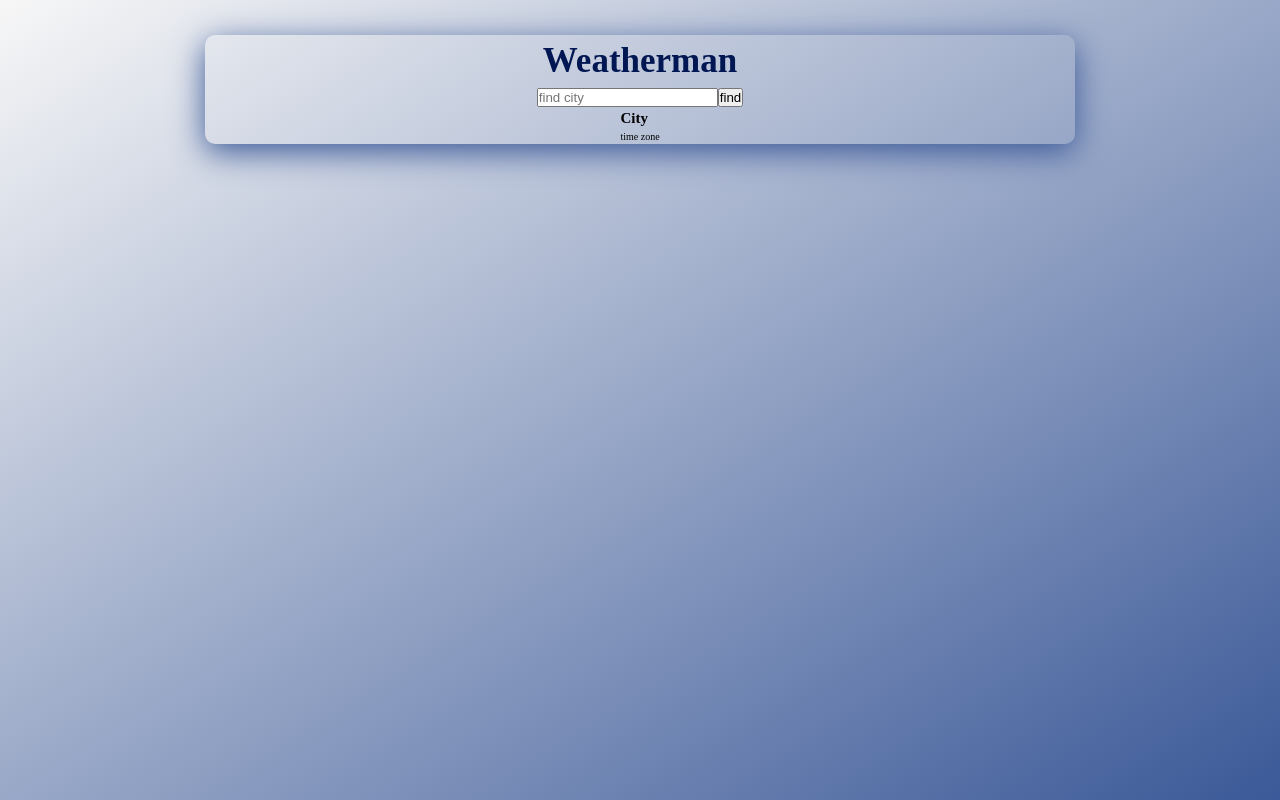
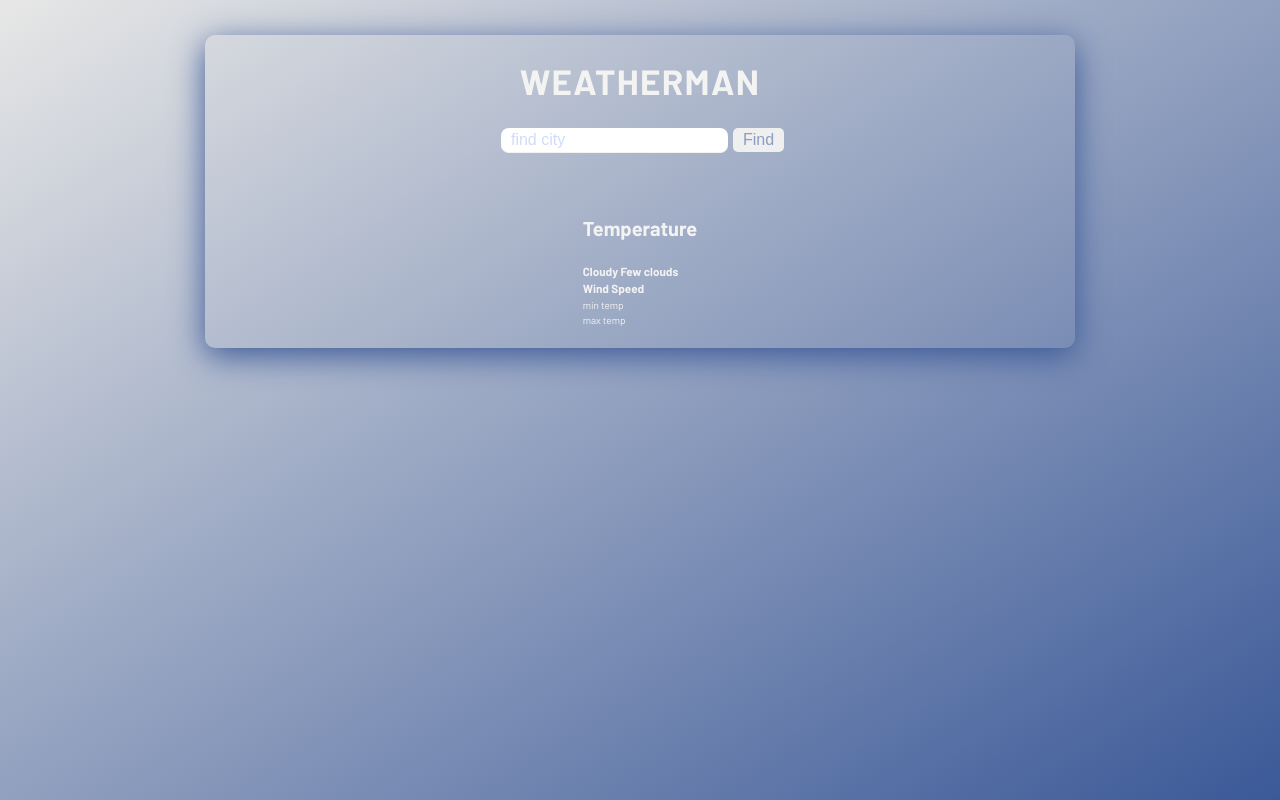
Before and after one commit to BojanMijatovic/Learn-React-step-by-step, a React (Create React App) app in the folder Practice Projects/weather/: page / in a window 1280 px wide. Built offline with nearby package versions, Linux system fonts and the light colour scheme.

Commit message:
work on style

```diff
--- a/Practice Projects/weather/src/components/header/Header.module.scss
+++ b/Practice Projects/weather/src/components/header/Header.module.scss
@@ -1,6 +1,9 @@
 @import '../style/core/variables';
 .title {
-    color: $main-dark-color;
+    // color: $main-dark-color;
+    color: #f3f3f2;
     font-size: 3.5rem;
-    text-transform: capitalize;
+    margin: 2rem 0;
+    text-transform: uppercase;
+    letter-spacing: 1.3px;
 }
--- a/Practice Projects/weather/src/components/searchBar/SearchBar.js
+++ b/Practice Projects/weather/src/components/searchBar/SearchBar.js
@@ -1,3 +1,4 @@
+import styles from './SearchBar.module.scss';
 import { useState } from 'react';
 
 const SearchBar = ({ findCity }) => {
@@ -11,14 +12,17 @@ const SearchBar = ({ findCity }) => {
   };
 
   return (
-    <form onSubmit={onFormSubmit}>
+    <form className={styles.form} onSubmit={onFormSubmit}>
       <input
+        className={styles.input}
         type='text'
         placeholder='find city'
         onChange={(e) => setCity(e.target.value)}
         value={city}
       />
-      <button type='submit'>find</button>
+      <button type='submit' className={styles.btn}>
+        find
+      </button>
     </form>
   );
 };
--- /dev/null
+++ b/Practice Projects/weather/src/components/searchBar/SearchBar.module.scss
@@ -0,0 +1,21 @@
+@import '../style/core/variables';
+@import '../style/ui/btn.module';
+.form {
+    margin-bottom: 2rem;
+    .input {
+        border: none;
+        border-bottom: 1px solid $ivory-color;
+        margin: 0 0.5rem;
+        outline: none;
+        padding: 0.3rem 1rem;
+        font-size: 1.6rem;
+        border-radius: 0.8rem;
+        &::placeholder {
+            opacity: 0.8;
+            color: $main-color;
+        }
+        &:focus {
+            border-color: 1px solid $ivory-color;
+        }
+    }
+}
--- a/Practice Projects/weather/src/components/searchResult/SearchResult.js
+++ b/Practice Projects/weather/src/components/searchResult/SearchResult.js
@@ -14,7 +14,6 @@ const SearchResult = ({ city }) => {
             q: city,
             lat: '0',
             lon: '0',
-            id: '2172797',
             lang: 'null',
             units: 'metric',
             mode: 'xml, html',
@@ -28,7 +27,6 @@ const SearchResult = ({ city }) => {
       );
       setNewCity(data);
     };
-
     const timeoutId = setTimeout(() => {
       //  set if we don`t have default search term
       if (city) {
--- a/Practice Projects/weather/src/components/showCity/ShowCity.js
+++ b/Practice Projects/weather/src/components/showCity/ShowCity.js
@@ -1,8 +1,24 @@
+import styles from './ShowCity.module.scss';
+
 const ShowCity = ({ newCity }) => {
   return (
-    <div>
-      <h2>City {newCity.name}</h2>
-      <p>time zone {newCity.timezone}</p>
+    <div className={styles.city}>
+      <h1 className={styles.name}>{newCity.name}</h1>
+      <div className=''>
+        <h1>Temperature</h1>
+        <div className={styles.info}>
+          <h3>
+            Cloudy <span>Few clouds</span>
+          </h3>
+          <h3>
+            Wind <span>Speed</span>
+          </h3>
+        </div>
+        <div className='date'>
+          <p>min temp</p>
+          <p>max temp</p>
+        </div>
+      </div>
     </div>
   );
 };
--- /dev/null
+++ b/Practice Projects/weather/src/components/showCity/ShowCity.module.scss
@@ -0,0 +1,15 @@
+.city {
+    display: flex;
+    flex-direction: column;
+    align-items: flex-start;
+    justify-content: center;
+    margin: 2rem 0;
+    .name {
+        font-size: 4rem;
+        font-weight: 500;
+        margin: 1rem;
+    }
+    .info {
+        margin-top: 2rem;
+    }
+}
--- /dev/null
+++ b/Practice Projects/weather/src/components/style/core/_reset.scss
@@ -0,0 +1,29 @@
+@import './variables';
+body {
+    min-height: 100vh;
+    background-image: linear-gradient( to bottom right, $white-smoke-color, $mariner-color);
+    padding: 3.5rem 1.5rem;
+    background-attachment: fixed;
+    max-width: 90rem;
+    margin: auto;
+    font-family: 'Barlow', sans-serif;
+    color: $ivory-color;
+}
+
+* {
+    box-sizing: border-box;
+    margin: 0;
+    padding: 0;
+}
+
+::before,
+::after {
+    box-sizing: border-box;
+}
+
+html {
+    font-size: 62.5%;
+    line-height: 1.5;
+    overflow-x: hidden;
+    -webkit-tap-highlight-color: transparent;
+}
--- a/Practice Projects/weather/src/components/style/core/_variables.scss
+++ b/Practice Projects/weather/src/components/style/core/_variables.scss
@@ -1,6 +1,7 @@
 $white: #ffffff;
-$white-smoke-color: #f7f7f7;
+$white-smoke-color: #e7e7e6;
 $mystic-color: #dfe3ee;
+$ivory-color: #f3f3f2;
 $rock-blue-color: #8b9dc3;
 $mariner-color: #3b5998;
 $main-color: #c4d3fa;
--- /dev/null
+++ b/Practice Projects/weather/src/components/style/ui/_btn.module.scss
@@ -0,0 +1,10 @@
+.btn {
+    font-size: 1.6rem;
+    color: $rock-blue-color;
+    padding: 0.3rem 1rem;
+    border-radius: 0.5rem;
+    font-weight: 500;
+    outline: none;
+    border: none;
+    text-transform: capitalize;
+}
--- a/Practice Projects/weather/src/main.scss
+++ b/Practice Projects/weather/src/main.scss
@@ -1,27 +1,3 @@
+@import url('https://fonts.googleapis.com/css2?family=Barlow:wght@300;400;500;700&display=swap');
+@import './components/style/core/reset';
 @import '../src/components/style/core/variables';
-body {
-    min-height: 100vh;
-    background-image: linear-gradient( to bottom right, $white-smoke-color, $mariner-color);
-    padding: 3.5rem 1.5rem;
-    background-attachment: fixed;
-    max-width: 90rem;
-    margin: auto;
-}
-
-* {
-    box-sizing: border-box;
-    margin: 0;
-    padding: 0;
-}
-
-::before,
-::after {
-    box-sizing: border-box;
-}
-
-html {
-    font-size: 62.5%;
-    line-height: 1.5;
-    overflow-x: hidden;
-    -webkit-tap-highlight-color: transparent;
-}
```
